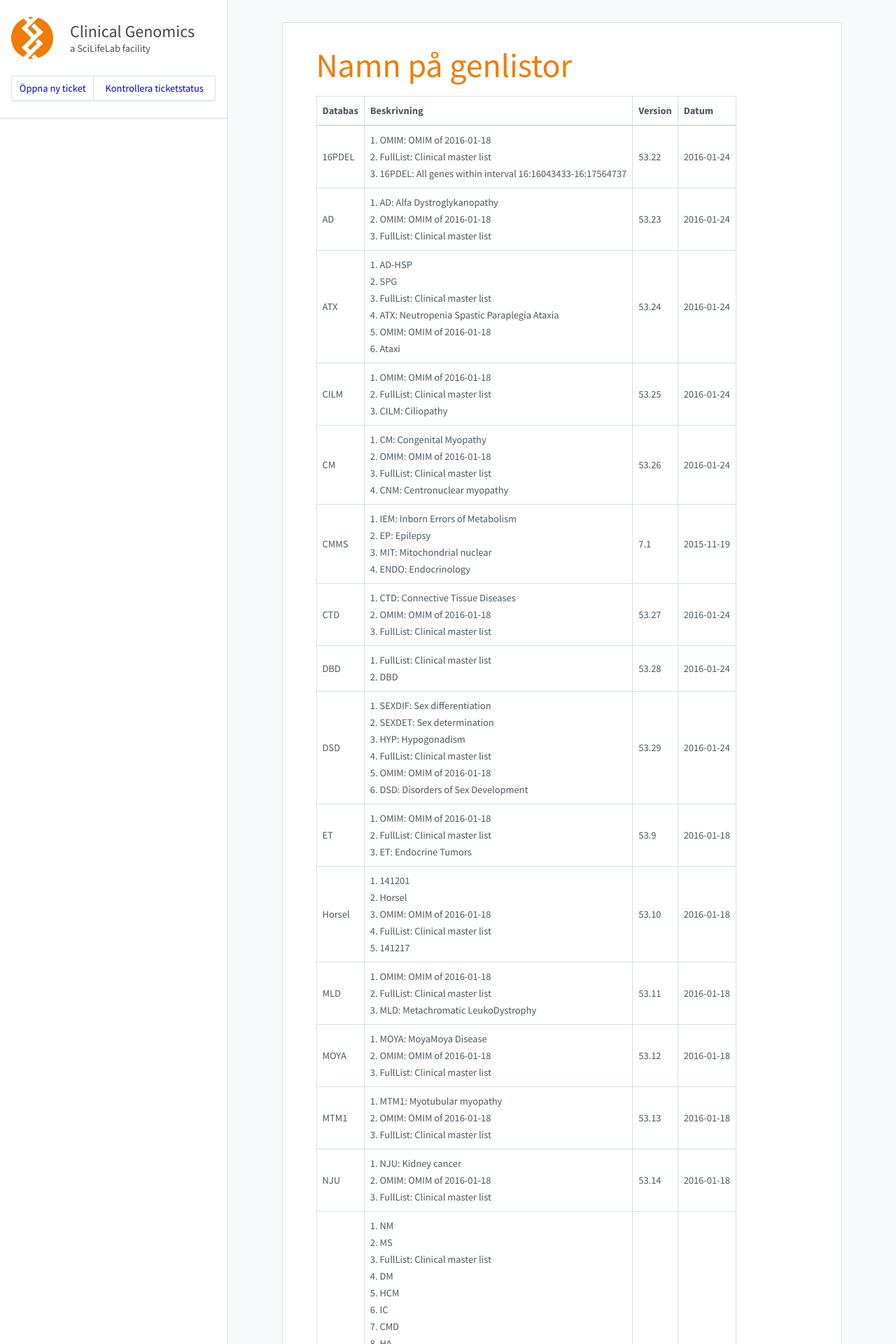
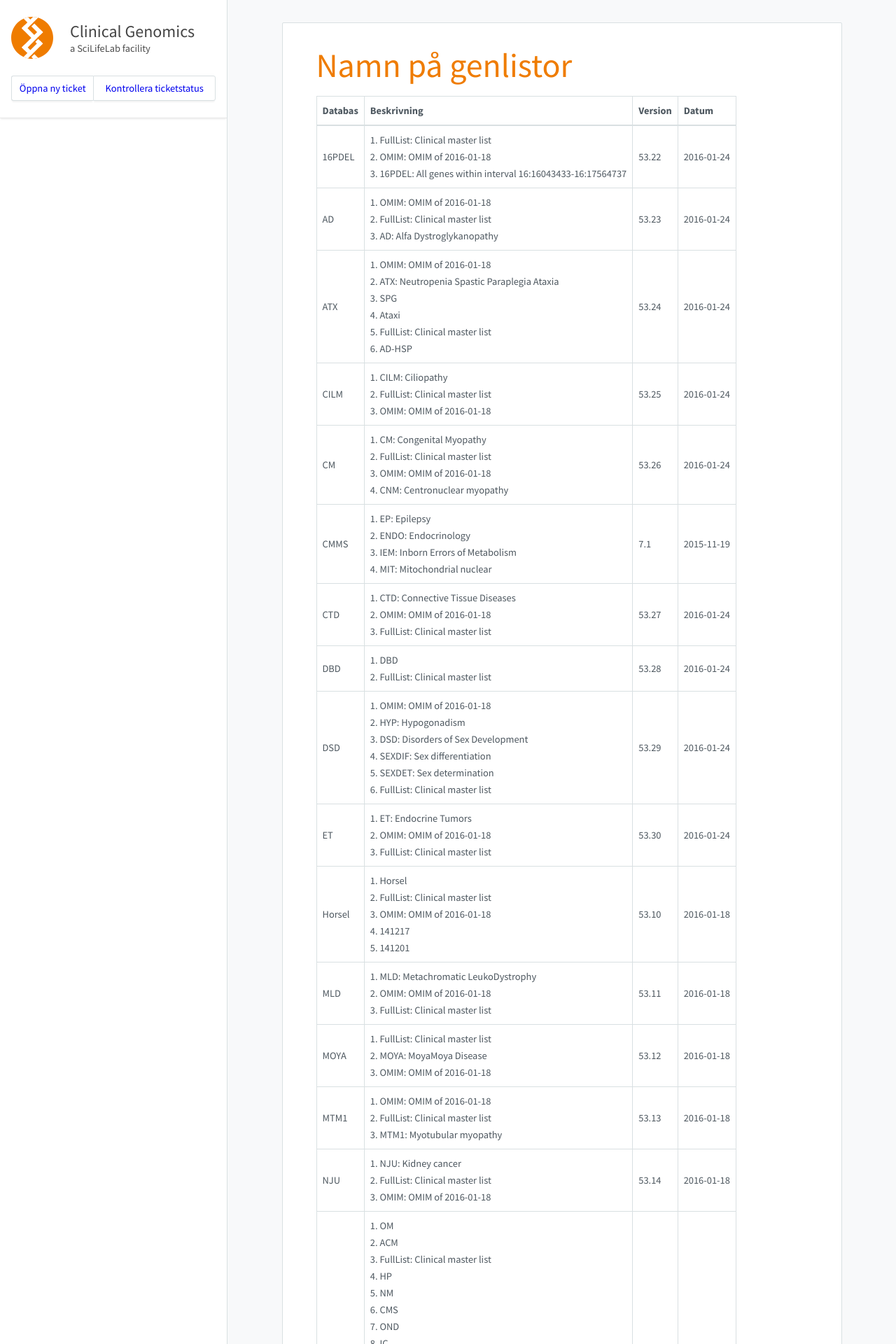
Before and after one commit to Clinical-Genomics/clinical-genomics.github.io, a Jekyll site: the page built from _pages/namnpagenlistor.md, in a window 1280 px wide. Shown: the top 1920 px of the page at 70% size. Built offline with Jekyll 4.4.1, drawn with Linux system fonts in a browser that asks for light colours; nearby versions of some CDN libraries; some of the changed text lies outside the part shown.

Commit message:
Update to cust002-ET.txt

```diff
--- a/_pages/namnpagenlistor.md
+++ b/_pages/namnpagenlistor.md
@@ -8,27 +8,27 @@
 
 |Databas|Beskrivning|Version|Datum|
 |---|---|---|---|
-|16PDEL|1. OMIM: OMIM of 2016-01-18<br />2. FullList: Clinical master list<br />3. 16PDEL: All genes within interval 16:16043433-16:17564737<br />|53.22|2016-01-24|
-|AD|1. AD: Alfa Dystroglykanopathy<br />2. OMIM: OMIM of 2016-01-18<br />3. FullList: Clinical master list<br />|53.23|2016-01-24|
-|ATX|1. AD-HSP<br />2. SPG<br />3. FullList: Clinical master list<br />4. ATX: Neutropenia Spastic Paraplegia Ataxia<br />5. OMIM: OMIM of 2016-01-18<br />6. Ataxi<br />|53.24|2016-01-24|
-|CILM|1. OMIM: OMIM of 2016-01-18<br />2. FullList: Clinical master list<br />3. CILM: Ciliopathy<br />|53.25|2016-01-24|
-|CM|1. CM: Congenital Myopathy<br />2. OMIM: OMIM of 2016-01-18<br />3. FullList: Clinical master list<br />4. CNM: Centronuclear myopathy<br />|53.26|2016-01-24|
-|CMMS|1. IEM: Inborn Errors of Metabolism<br />2. EP: Epilepsy<br />3. MIT: Mitochondrial nuclear<br />4. ENDO: Endocrinology<br />|7.1|2015-11-19|
+|16PDEL|1. FullList: Clinical master list<br />2. OMIM: OMIM of 2016-01-18<br />3. 16PDEL: All genes within interval 16:16043433-16:17564737<br />|53.22|2016-01-24|
+|AD|1. OMIM: OMIM of 2016-01-18<br />2. FullList: Clinical master list<br />3. AD: Alfa Dystroglykanopathy<br />|53.23|2016-01-24|
+|ATX|1. OMIM: OMIM of 2016-01-18<br />2. ATX: Neutropenia Spastic Paraplegia Ataxia<br />3. SPG<br />4. Ataxi<br />5. FullList: Clinical master list<br />6. AD-HSP<br />|53.24|2016-01-24|
+|CILM|1. CILM: Ciliopathy<br />2. FullList: Clinical master list<br />3. OMIM: OMIM of 2016-01-18<br />|53.25|2016-01-24|
+|CM|1. CM: Congenital Myopathy<br />2. FullList: Clinical master list<br />3. OMIM: OMIM of 2016-01-18<br />4. CNM: Centronuclear myopathy<br />|53.26|2016-01-24|
+|CMMS|1. EP: Epilepsy<br />2. ENDO: Endocrinology<br />3. IEM: Inborn Errors of Metabolism<br />4. MIT: Mitochondrial nuclear<br />|7.1|2015-11-19|
 |CTD|1. CTD: Connective Tissue Diseases<br />2. OMIM: OMIM of 2016-01-18<br />3. FullList: Clinical master list<br />|53.27|2016-01-24|
-|DBD|1. FullList: Clinical master list<br />2. DBD<br />|53.28|2016-01-24|
-|DSD|1. SEXDIF: Sex differentiation<br />2. SEXDET: Sex determination<br />3. HYP: Hypogonadism<br />4. FullList: Clinical master list<br />5. OMIM: OMIM of 2016-01-18<br />6. DSD: Disorders of Sex Development<br />|53.29|2016-01-24|
-|ET|1. OMIM: OMIM of 2016-01-18<br />2. FullList: Clinical master list<br />3. ET: Endocrine Tumors<br />|53.9|2016-01-18|
-|Horsel|1. 141201<br />2. Horsel<br />3. OMIM: OMIM of 2016-01-18<br />4. FullList: Clinical master list<br />5. 141217<br />|53.10|2016-01-18|
-|MLD|1. OMIM: OMIM of 2016-01-18<br />2. FullList: Clinical master list<br />3. MLD: Metachromatic LeukoDystrophy<br />|53.11|2016-01-18|
-|MOYA|1. MOYA: MoyaMoya Disease<br />2. OMIM: OMIM of 2016-01-18<br />3. FullList: Clinical master list<br />|53.12|2016-01-18|
-|MTM1|1. MTM1: Myotubular myopathy<br />2. OMIM: OMIM of 2016-01-18<br />3. FullList: Clinical master list<br />|53.13|2016-01-18|
-|NJU|1. NJU: Kidney cancer<br />2. OMIM: OMIM of 2016-01-18<br />3. FullList: Clinical master list<br />|53.14|2016-01-18|
-|NMD|1. NM<br />2. MS<br />3. FullList: Clinical master list<br />4. DM<br />5. HCM<br />6. IC<br />7. CMD<br />8. HA<br />9. OM<br />10. HMSN<br />11. OND<br />12. CM: Congenital Myopathy<br />13. CMS<br />14. ACM<br />15. NMD: Neuromuscular diseases (17 lists + 1 total list)<br />16. MM<br />17. CRD<br />18. MND<br />19. OMIM: OMIM of 2016-01-18<br />20. MD<br />21. HP<br />|53.15|2016-01-18|
+|DBD|1. DBD<br />2. FullList: Clinical master list<br />|53.28|2016-01-24|
+|DSD|1. OMIM: OMIM of 2016-01-18<br />2. HYP: Hypogonadism<br />3. DSD: Disorders of Sex Development<br />4. SEXDIF: Sex differentiation<br />5. SEXDET: Sex determination<br />6. FullList: Clinical master list<br />|53.29|2016-01-24|
+|ET|1. ET: Endocrine Tumors<br />2. OMIM: OMIM of 2016-01-18<br />3. FullList: Clinical master list<br />|53.30|2016-01-24|
+|Horsel|1. Horsel<br />2. FullList: Clinical master list<br />3. OMIM: OMIM of 2016-01-18<br />4. 141217<br />5. 141201<br />|53.10|2016-01-18|
+|MLD|1. MLD: Metachromatic LeukoDystrophy<br />2. OMIM: OMIM of 2016-01-18<br />3. FullList: Clinical master list<br />|53.11|2016-01-18|
+|MOYA|1. FullList: Clinical master list<br />2. MOYA: MoyaMoya Disease<br />3. OMIM: OMIM of 2016-01-18<br />|53.12|2016-01-18|
+|MTM1|1. OMIM: OMIM of 2016-01-18<br />2. FullList: Clinical master list<br />3. MTM1: Myotubular myopathy<br />|53.13|2016-01-18|
+|NJU|1. NJU: Kidney cancer<br />2. FullList: Clinical master list<br />3. OMIM: OMIM of 2016-01-18<br />|53.14|2016-01-18|
+|NMD|1. OM<br />2. ACM<br />3. FullList: Clinical master list<br />4. HP<br />5. NM<br />6. CMS<br />7. OND<br />8. IC<br />9. CMD<br />10. DM<br />11. MS<br />12. CRD<br />13. HCM<br />14. OMIM: OMIM of 2016-01-18<br />15. NMD: Neuromuscular diseases (17 lists + 1 total list)<br />16. MD<br />17. HMSN<br />18. MM<br />19. HA<br />20. MND<br />21. CM: Congenital Myopathy<br />|53.15|2016-01-18|
 |OMIM|1. OMIM: OMIM of 2016-01-18<br />2. FullList: Clinical master list<br />|53.16|2016-01-18|
 |ORO|1. OMIM: OMIM of 2016-01-18<br />2. FullList: Clinical master list<br />3. ORO: Oro-facial-digital syndrome<br />|53.17|2016-01-18|
-|PAF1|1. PAF1: RNA polymerase II-associated factor<br />2. OMIM: OMIM of 2016-01-18<br />3. FullList: Clinical master list<br />|53.18|2016-01-18|
-|PID|1. PIDCAD: PID Candidates<br />2. PID: Primary Immune Deficiency<br />3. FullList: Clinical master list<br />|7.2|2015-10-21|
-|SCN|1. SCN: Neutropenia<br />2. OMIM: OMIM of 2016-01-18<br />3. FullList: Clinical master list<br />|53.19|2016-01-18|
-|SHANK1|1. OMIM: OMIM of 2016-01-18<br />2. FullList: Clinical master list<br />3. SHANK1: SH3 and multiple ankyrin repeat domains 1<br />|53.20|2016-01-18|
-|SKD|1. OMIM: OMIM of 2016-01-18<br />2. FullList: Clinical master list<br />3. SKD: Skeletal dysplasia<br />|53.21|2016-01-18|
+|PAF1|1. OMIM: OMIM of 2016-01-18<br />2. FullList: Clinical master list<br />3. PAF1: RNA polymerase II-associated factor<br />|53.18|2016-01-18|
+|PID|1. PIDCAD: PID Candidates<br />2. FullList: Clinical master list<br />3. PID: Primary Immune Deficiency<br />|7.2|2015-10-21|
+|SCN|1. OMIM: OMIM of 2016-01-18<br />2. FullList: Clinical master list<br />3. SCN: Neutropenia<br />|53.19|2016-01-18|
+|SHANK1|1. FullList: Clinical master list<br />2. OMIM: OMIM of 2016-01-18<br />3. SHANK1: SH3 and multiple ankyrin repeat domains 1<br />|53.20|2016-01-18|
+|SKD|1. FullList: Clinical master list<br />2. OMIM: OMIM of 2016-01-18<br />3. SKD: Skeletal dysplasia<br />|53.21|2016-01-18|
 |mtDNA|Mitochondrial DNA|8.0|2015-11-30|
```
